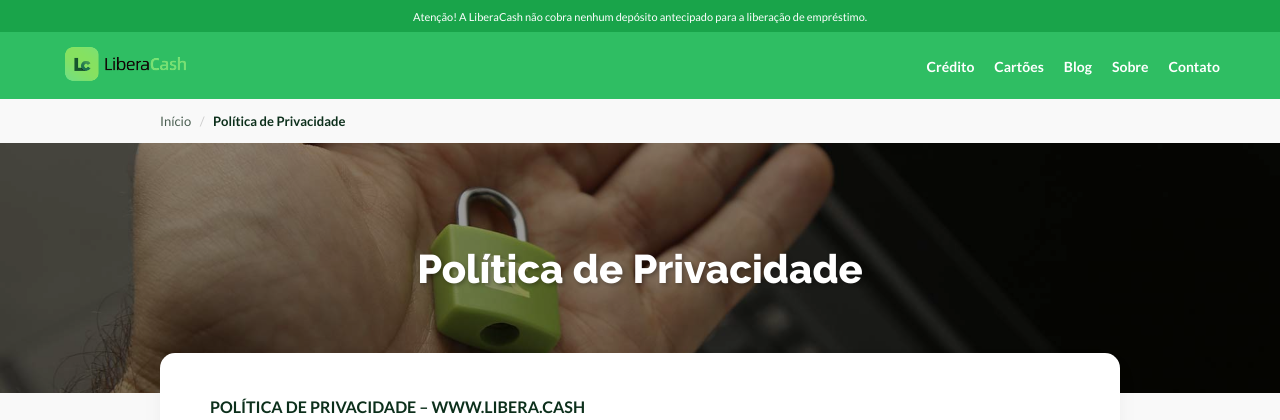
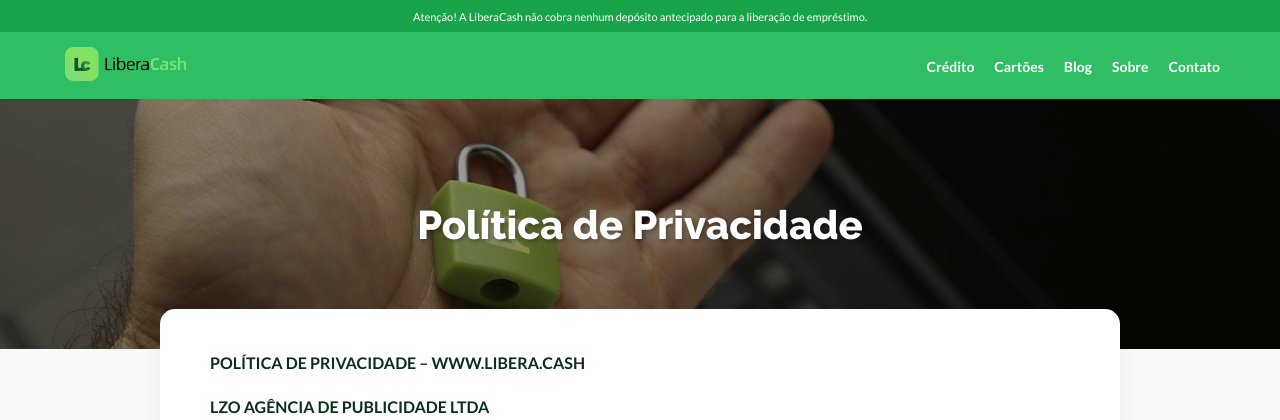
Before and after one commit to lzoperformance/liberacash, a PHP site: page /politica-de-privacidade/ in a window 1280 px wide. Shown: the top 420 px of the page. Run offline with PHP 8.4, Linux system fonts and the light colour scheme.

Commit message:
Remove faixa de breadcrumb de Termos e Política de Privacidade
Mesmo pedido da página Time — a faixa branca não combina com o resto do site. Remove markup, CSS morto e o BreadcrumbList JSON-LD correspondente.

Co-Authored-By: Claude Sonnet 5 <noreply@anthropic.com>

```diff
--- a/public/politica-de-privacidade.php
+++ b/public/politica-de-privacidade.php
@@ -24,17 +24,6 @@ j=d.createElement(s),dl=l!='dataLayer'?'&l='+l:'';j.async=true;j.src=
     <meta charset="UTF-8">
     <meta name="viewport" content="width=device-width, initial-scale=1.0">
     <title>Política de Privacidade - LiberaCash</title>
-
-    <script type="application/ld+json">
-    {
-      "@context": "https://schema.org",
-      "@type": "BreadcrumbList",
-      "itemListElement": [
-        {"@type": "ListItem", "position": 1, "name": "Início", "item": "https://libera.cash/"},
-        {"@type": "ListItem", "position": 2, "name": "Política de Privacidade", "item": "https://libera.cash/politica-de-privacidade/"}
-      ]
-    }
-    </script>
 
     <meta name="description" content="Política de Privacidade do site LiberaCash. Saiba como protegemos e utilizamos seus dados.">
     <meta property="og:title" content="Política de Privacidade - LiberaCash">
@@ -127,19 +116,6 @@ j=d.createElement(s),dl=l!='dataLayer'?'&l='+l:'';j.async=true;j.src=
             color: white;
             font-size: 24px;
         }
-
-        /* ==== Breadcrumbs ==== */
-        .breadcrumbs {
-            max-width: 1000px;
-            margin: 0 auto;
-            padding: 14px 20px;
-            font-size: 13px;
-            color: var(--text-light);
-        }
-        .breadcrumbs a { color: var(--text-light); text-decoration: none; }
-        .breadcrumbs a:hover { color: var(--primary-green); text-decoration: underline; }
-        .breadcrumbs .sep { margin: 0 6px; color: #ccc; }
-        .breadcrumbs .current { color: var(--text-dark); font-weight: 600; }
 
         /* ==== Banner Política ==== */
         .banner-politica {
@@ -369,12 +345,6 @@ height="0" width="0" style="display:none;visibility:hidden"></iframe></noscript>
 </header>
 
   <main>
-<nav class="breadcrumbs" aria-label="breadcrumb">
-    <a href="/">Início</a>
-    <span class="sep">/</span>
-    <span class="current">Política de Privacidade</span>
-</nav>
-
 <!-- ==== Banner Política ==== -->
 <div class="banner-politica">
     <h1>Política de Privacidade</h1>
```
Also changed, not shown: public/termos-e-condicoes.php (+0 -30 lines).
